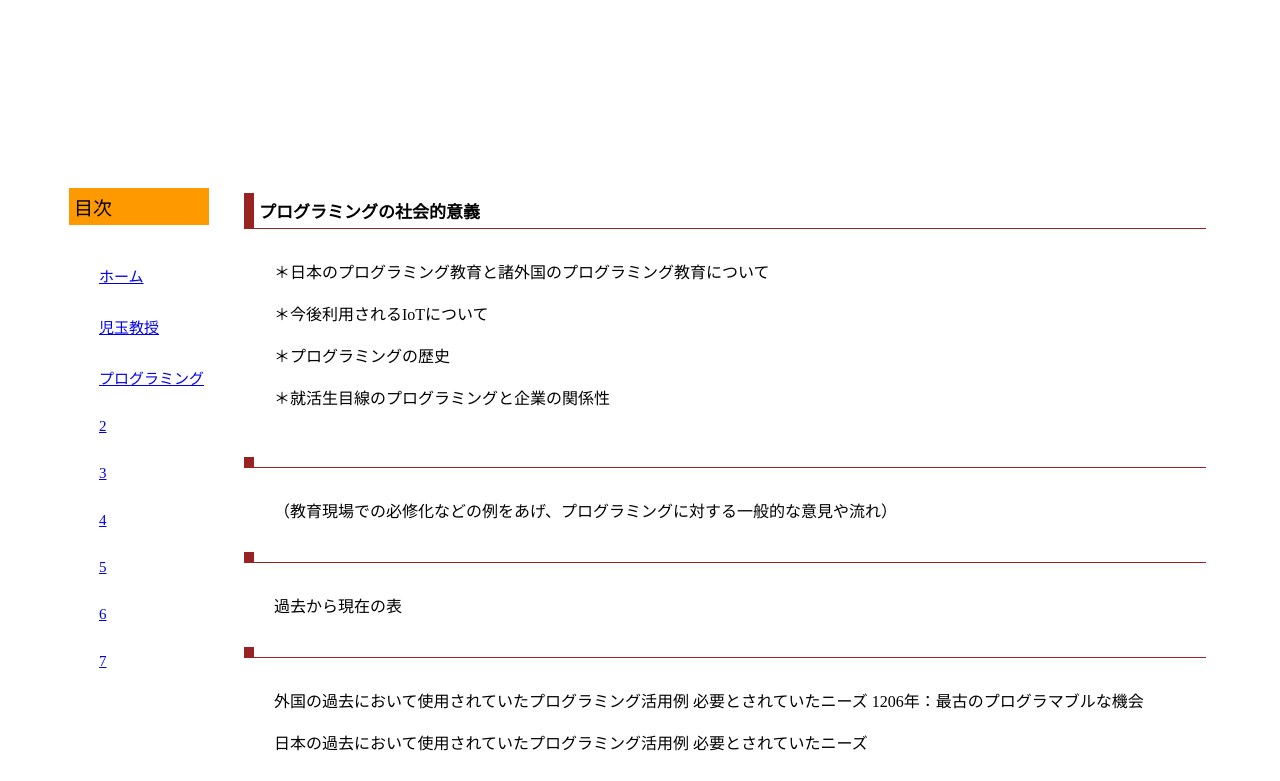
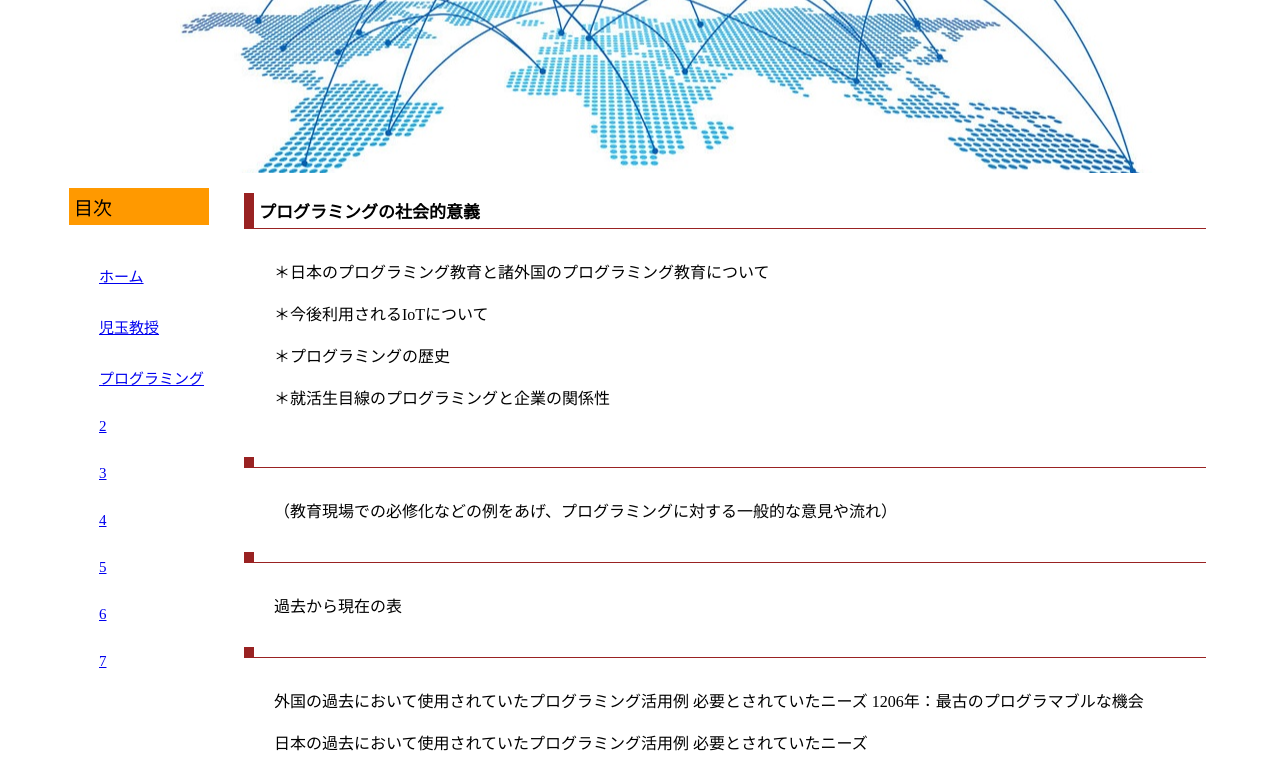
Before and after one commit to Jin-u1/j, a plain HTML site: page index.html in a window 1280 px wide. Shown: the part 72-853 px from the top of the page. Drawn offline with Linux system fonts and the light colour scheme.

Commit message:
Update stylesheet.css

```diff
--- a/stylesheet.css
+++ b/stylesheet.css
@@ -28,7 +28,7 @@ header{
 }
 
 .top-img {
-          background-image: url("img/IT.jpg");
+          background-image: url("/IT.jpg");
           padding: 20px;
 	  height:200px;
 	  margin: 0 auto;
```
